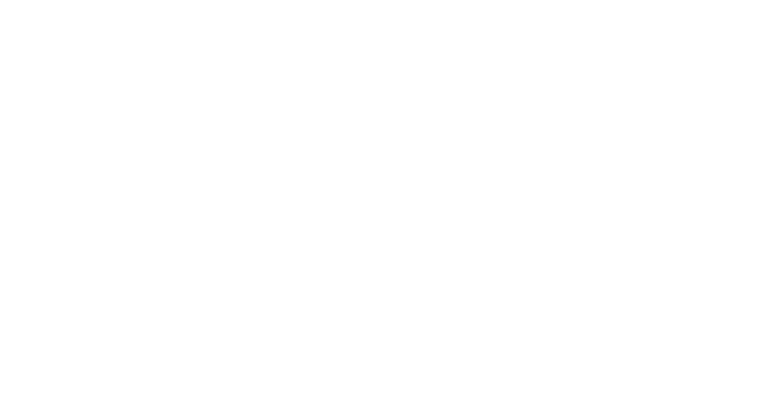
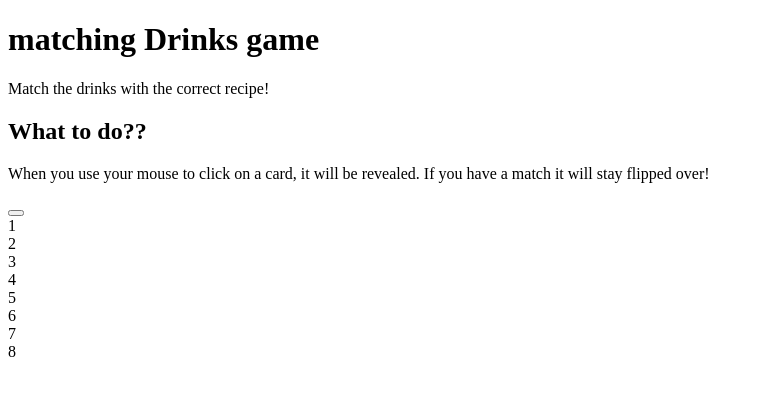
Before and after one commit to BenStru28/Matching-Drinks-Game, a plain HTML site: page index.html in a window 1280 px wide. Shown: the whole page, without its empty margins (0-763 px from the left). Drawn offline with Linux system fonts and the light colour scheme.

Commit message:
created read me and started shell of game

```diff
--- a/index.html
+++ b/index.html
@@ -1,11 +1,36 @@
 <!DOCTYPE html>
 <html lang="en">
-<head>
-    <meta charset="UTF-8">
-    <meta name="viewport" content="width=device-width, initial-scale=1.0">
-    <title>Document</title>
-</head>
-<body>
+  <head>
+    <meta charset="UTF-8" />
+    <meta name="viewport" content="width=device-width, initial-scale=1.0" />
+    <title>Matching Drinks Game</title>
+    <link rel="stylesheet" href="style.css" />
 
-</body>
+    <script src="script.js"></script>
+  </head>
+  <body>
+    <h1>matching Drinks game</h1>
+    <p>Match the drinks with the correct recipe!</p>
+
+    <main>
+      <section class="game-container">
+        <h1>What to do??</h1>
+        <p>
+          When you use your mouse to click on a card, it will be revealed. If
+          you have a match it will stay flipped over!
+        </p>
+
+        <div class="grid" id="grid" role="grid" aria-live="polite"></div>
+        <button id="restart" aria-label="Game restart!" Restart Game></button>
+      </section>
+    </main>
+    <div>1</div>
+    <div>2</div>
+    <div>3</div>
+    <div>4</div>
+    <div>5</div>
+    <div>6</div>
+    <div>7</div>
+    <div>8</div>
+  </body>
 </html>
--- /dev/null
+++ b/style.css
@@ -0,0 +1,5 @@
+body {
+
+
+
+}
```
Also changed, not shown: 1 other file.
